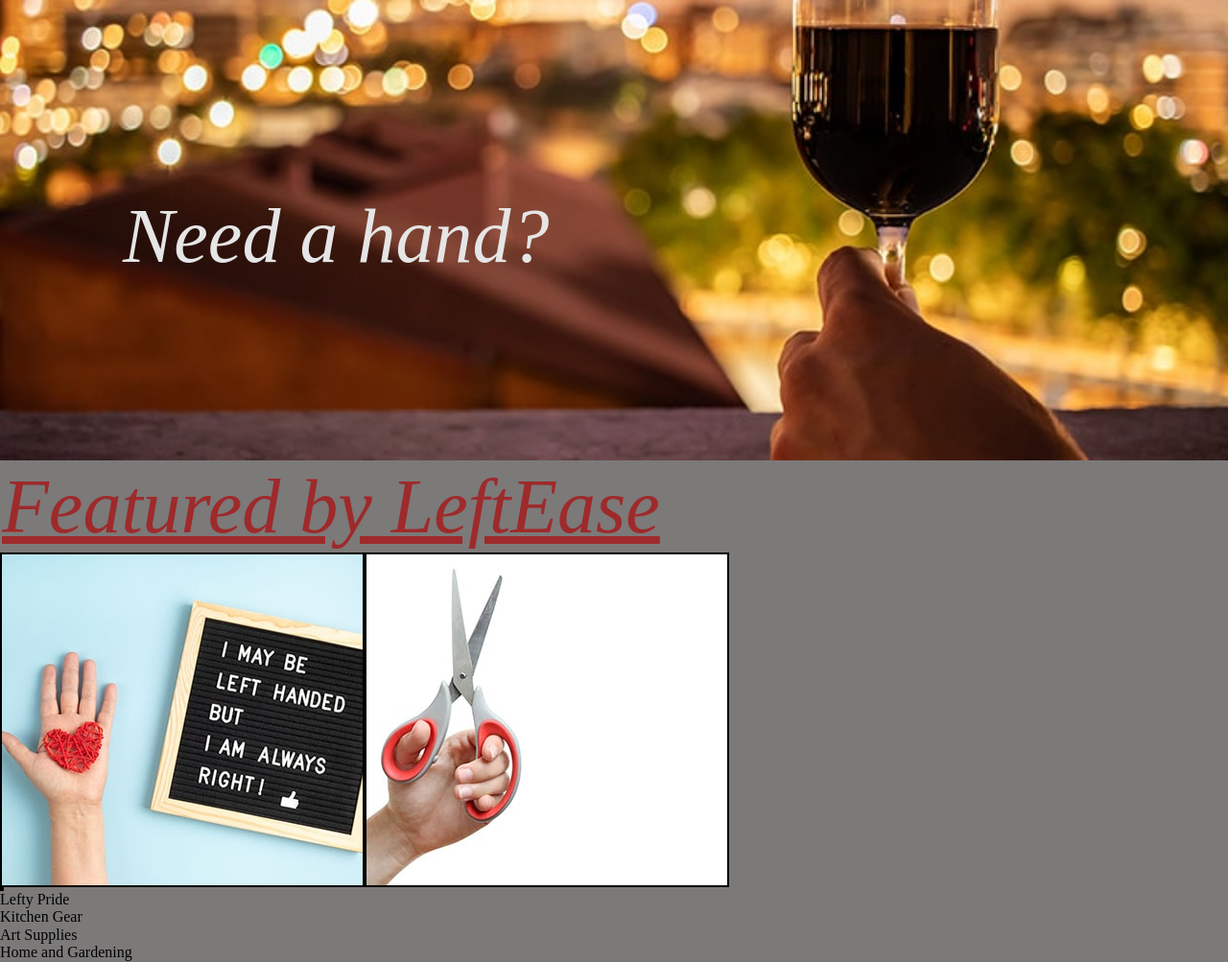
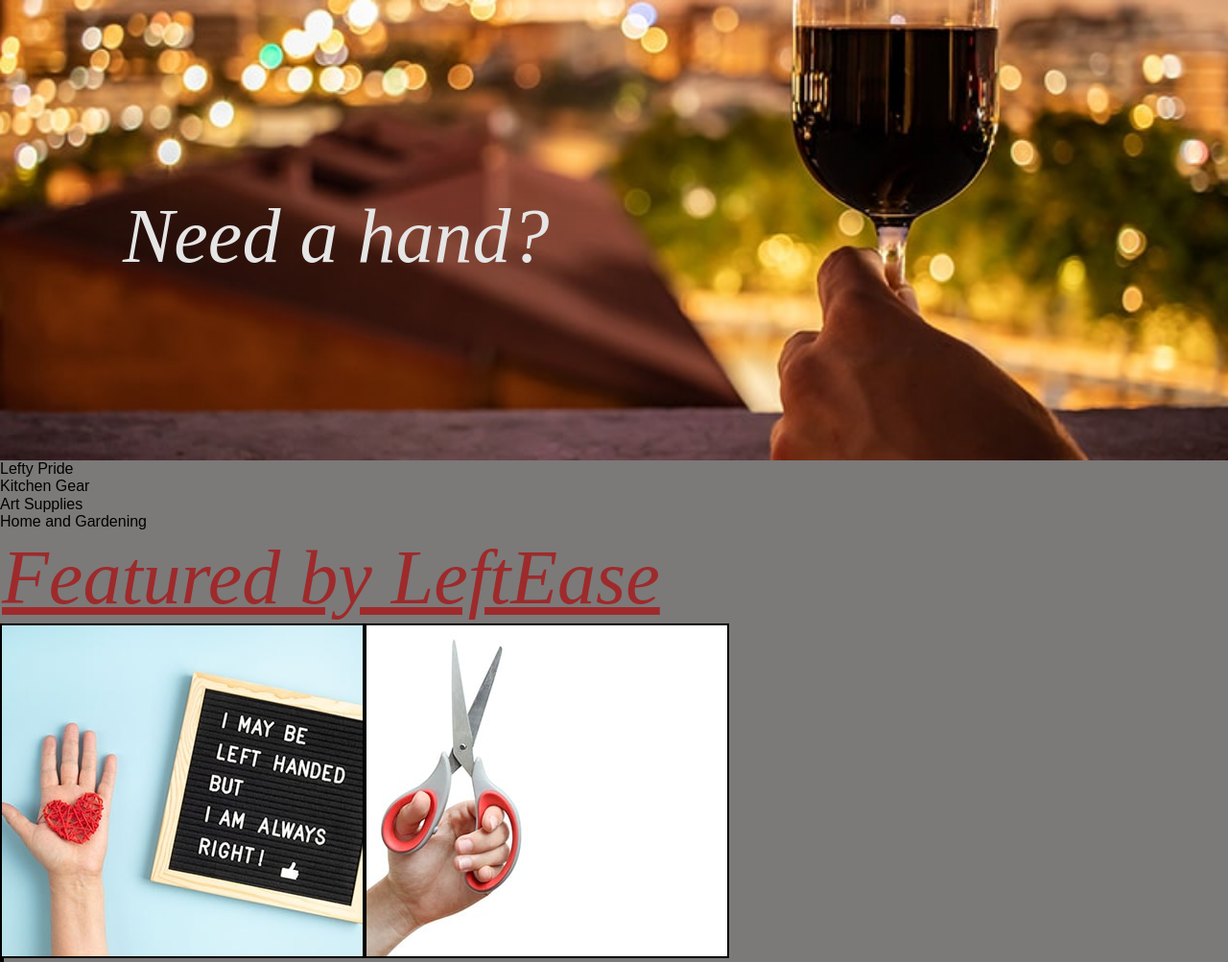
Before and after one commit to rnatbony/Web-Capstone, a plain HTML site: page deploy/index.html in a window 1280 px wide. Shown: the whole page at 96% size. Drawn offline with Linux system fonts and the light colour scheme.

Commit message:
working still

```diff
--- a/deploy/index.html
+++ b/deploy/index.html
@@ -16,17 +16,7 @@
         <h1>Need a hand?</h1>
     </div>
 
-</section><section id="featured">
-        <h1>Featured by LeftEase</h1>
-    <div class="row">
-        <div class="column">
-          <img src="img/featured-left.jpg" alt="I may be left-handed, but I'm always right!" style="width:100%">
-        </div>
-        <div class="column">
-          <img src="img/featured-right.jpg" alt="lefty-scissors" style="width:100%">
-        </div>
-      </div>
-    </section><div class='some-page-wrapper'>
+</section><div class='page-wrapper'>
     <div class='row'>
         <div class='column'>
             <p>Lefty Pride</p>
@@ -43,5 +33,15 @@
             </div>
         </div>
     </div>
-</div></body>
+</div><section id="featured">
+        <h1>Featured by LeftEase</h1>
+    <div class="row">
+        <div class="column">
+          <img src="img/featured-left.jpg" alt="I may be left-handed, but I'm always right!" style="width:100%">
+        </div>
+        <div class="column">
+          <img src="img/featured-right.jpg" alt="lefty-scissors" style="width:100%">
+        </div>
+      </div>
+    </section></body>
 </html>
--- a/dev/scss/base/_typography.scss
+++ b/dev/scss/base/_typography.scss
@@ -19,7 +19,7 @@
 }
 
 p{
-    font-family: 'Source Sans Pro' sans-serif;
+    font-family: 'Source Sans Pro', sans-serif;
     margin: 0;
     padding: 0;
 }
--- a/dev/scss/sections/_categories.scss
+++ b/dev/scss/sections/_categories.scss
@@ -1,6 +1,6 @@
 .triple-row {
     display: flex;
-    flex-direction: column;
+    flex-direction: row;
     flex-basis: 100%;
     flex: 3;
   }
```
Also changed, not shown: deploy/css/styles.css, 2 other files.
